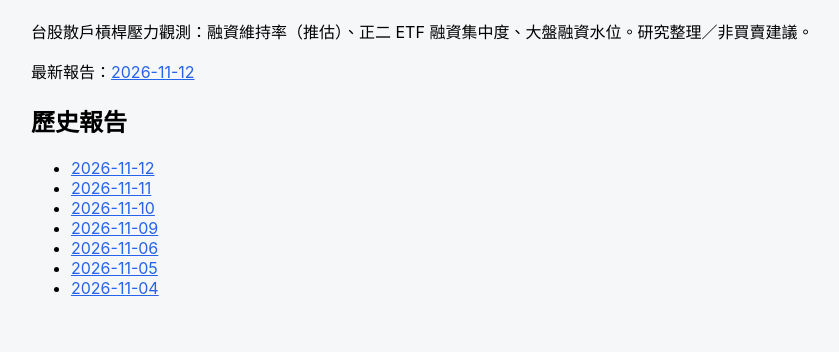
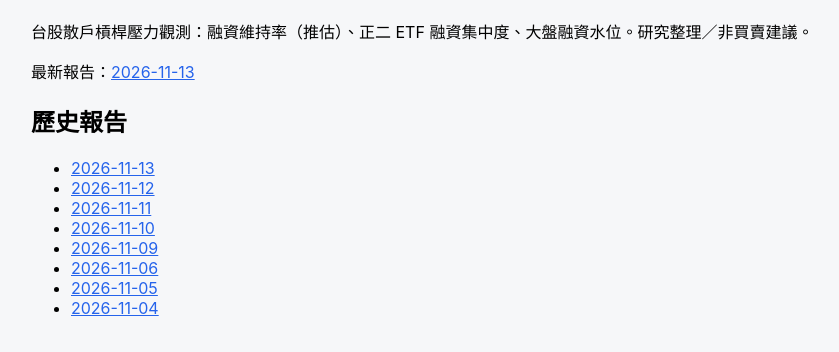
Before and after one commit to MasonLee3721/levradar, a plain HTML site: page index.html in a window 1280 px wide. Shown: the part 86-438 px from the top of the page, without its empty margins (179-1018 px from the left). Drawn offline with Linux system fonts and the light colour scheme.

Commit message:
levradar 20261113 (1/2)

```diff
--- a/index.html
+++ b/index.html
@@ -6,5 +6,5 @@
 .wrap{max-width:860px;margin:0 auto;padding:16px} a{color:#2563eb}</style></head>
 <body><div class="wrap"><h1>散戶槓桿雷達 LevRadar</h1>
 <p>台股散戶槓桿壓力觀測：融資維持率（推估）、正二 ETF 融資集中度、大盤融資水位。研究整理／非買賣建議。</p>
-<p>最新報告：<a href="reports/20261112/LEVRADAR.html">2026-11-12</a></p>
-<h2>歷史報告</h2><ul><li><a href="reports/20261112/LEVRADAR.html">2026-11-12</a></li><li><a href="reports/20261111/LEVRADAR.html">2026-11-11</a></li><li><a href="reports/20261110/LEVRADAR.html">2026-11-10</a></li><li><a href="reports/20261109/LEVRADAR.html">2026-11-09</a></li><li><a href="reports/20261106/LEVRADAR.html">2026-11-06</a></li><li><a href="reports/20261105/LEVRADAR.html">2026-11-05</a></li><li><a href="reports/20261104/LEVRADAR.html">2026-11-04</a></li></ul></div></body></html>
+<p>最新報告：<a href="reports/20261113/LEVRADAR.html">2026-11-13</a></p>
+<h2>歷史報告</h2><ul><li><a href="reports/20261113/LEVRADAR.html">2026-11-13</a></li><li><a href="reports/20261112/LEVRADAR.html">2026-11-12</a></li><li><a href="reports/20261111/LEVRADAR.html">2026-11-11</a></li><li><a href="reports/20261110/LEVRADAR.html">2026-11-10</a></li><li><a href="reports/20261109/LEVRADAR.html">2026-11-09</a></li><li><a href="reports/20261106/LEVRADAR.html">2026-11-06</a></li><li><a href="reports/20261105/LEVRADAR.html">2026-11-05</a></li><li><a href="reports/20261104/LEVRADAR.html">2026-11-04</a></li></ul></div></body></html>
```
